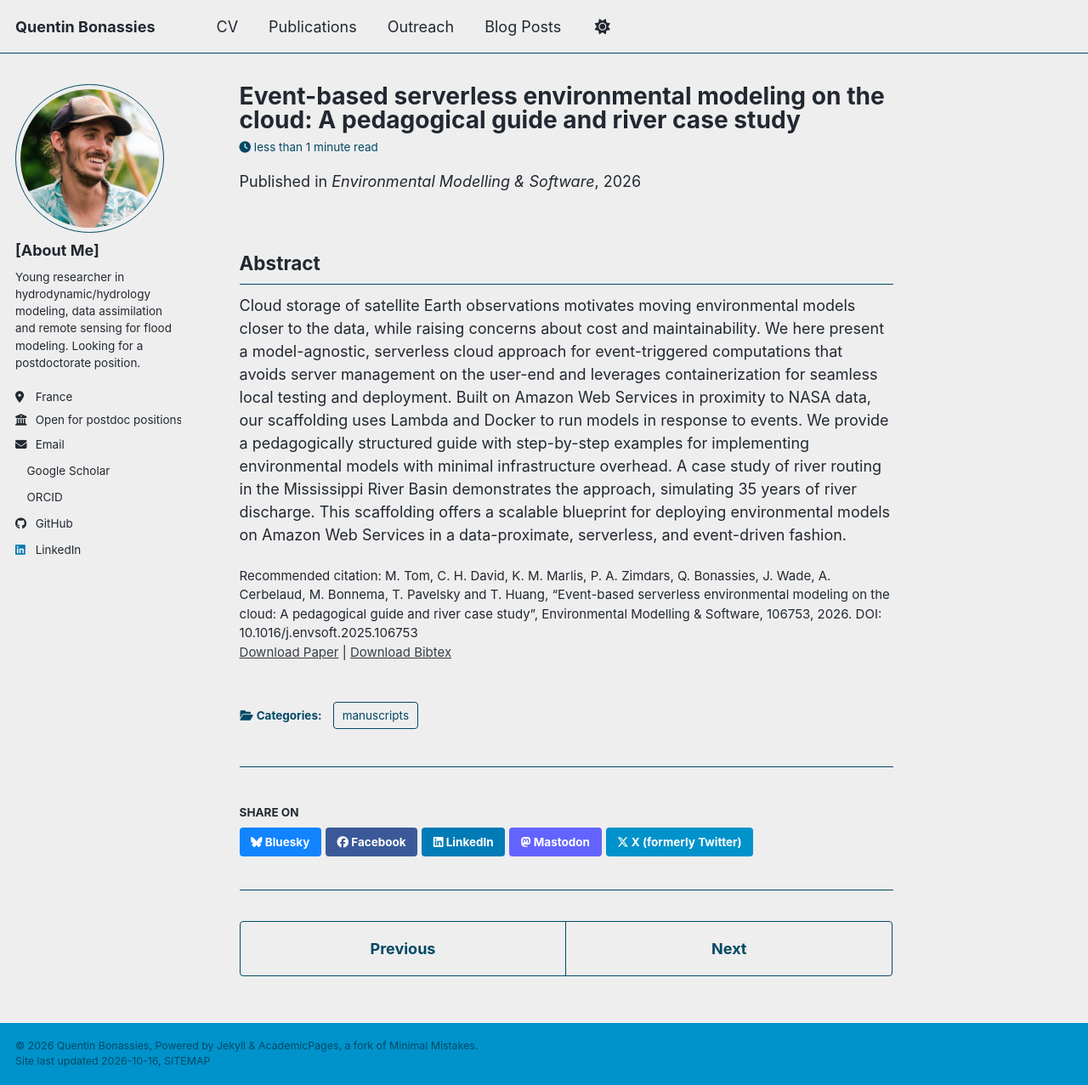
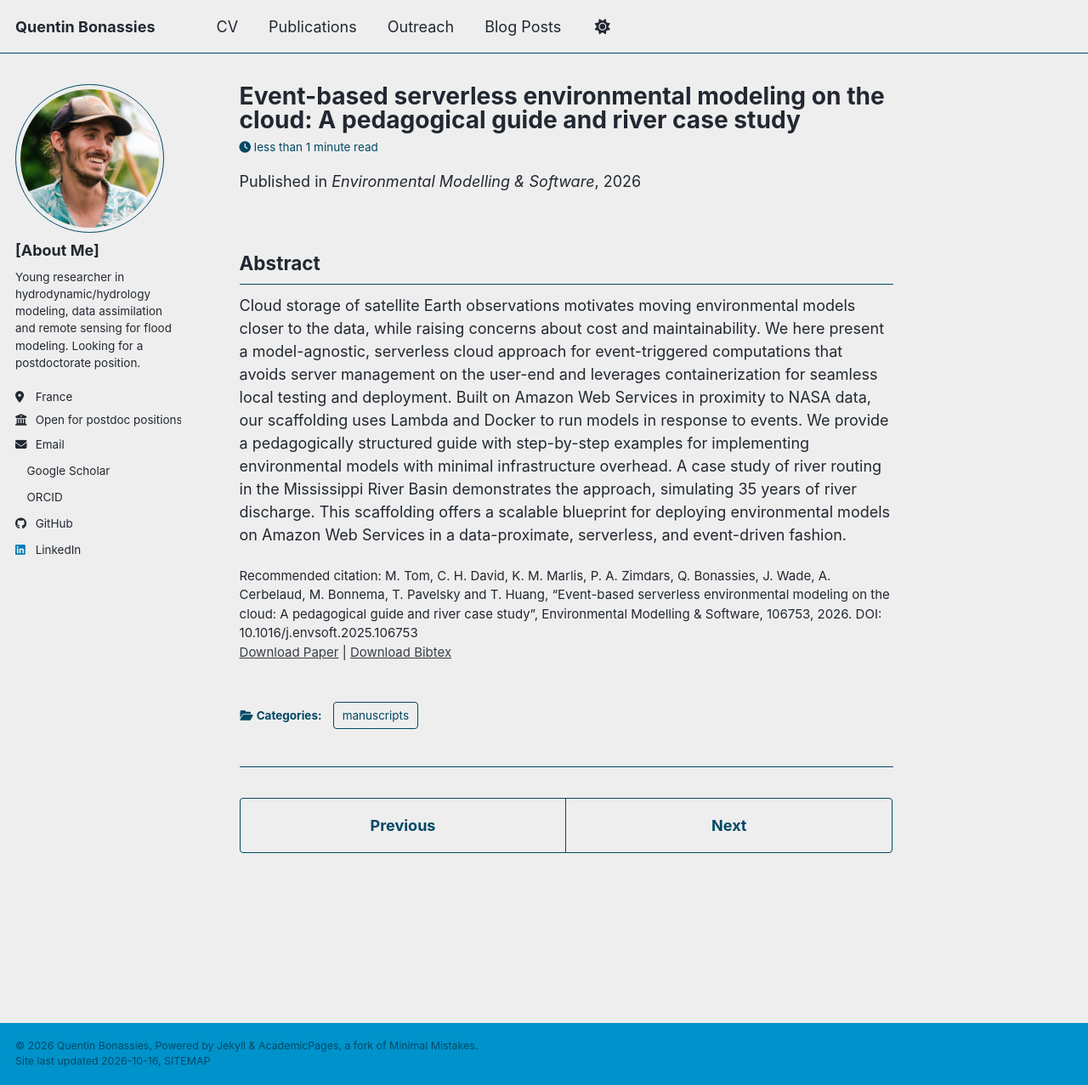
Before and after one commit to quentinbns/quentinbns.github.io, a Jekyll site: the page built from _posts/2026-01-30-Tom_etal_2026.md, in a window 1280 px wide and 1277 px high. Shown: the whole window at 85% size. Built offline with Jekyll 4.4.1, drawn with Linux system fonts in a browser that asks for light colours; a style sheet for code colours, icons or effects is not loaded; part of the change alters nothing that is shown.

Commit message:
change in config

```diff
--- a/_config.yml
+++ b/_config.yml
@@ -250,7 +250,14 @@ defaults:
       layout: single
       author_profile: true
       read_time: true
-      share: true
+  # _submitted
+  - scope:
+      path: ""
+      type: submitted
+    values:
+      layout: single
+      author_profile: true
+      read_time: true
   # _pages
   - scope:
       path: ""
```
